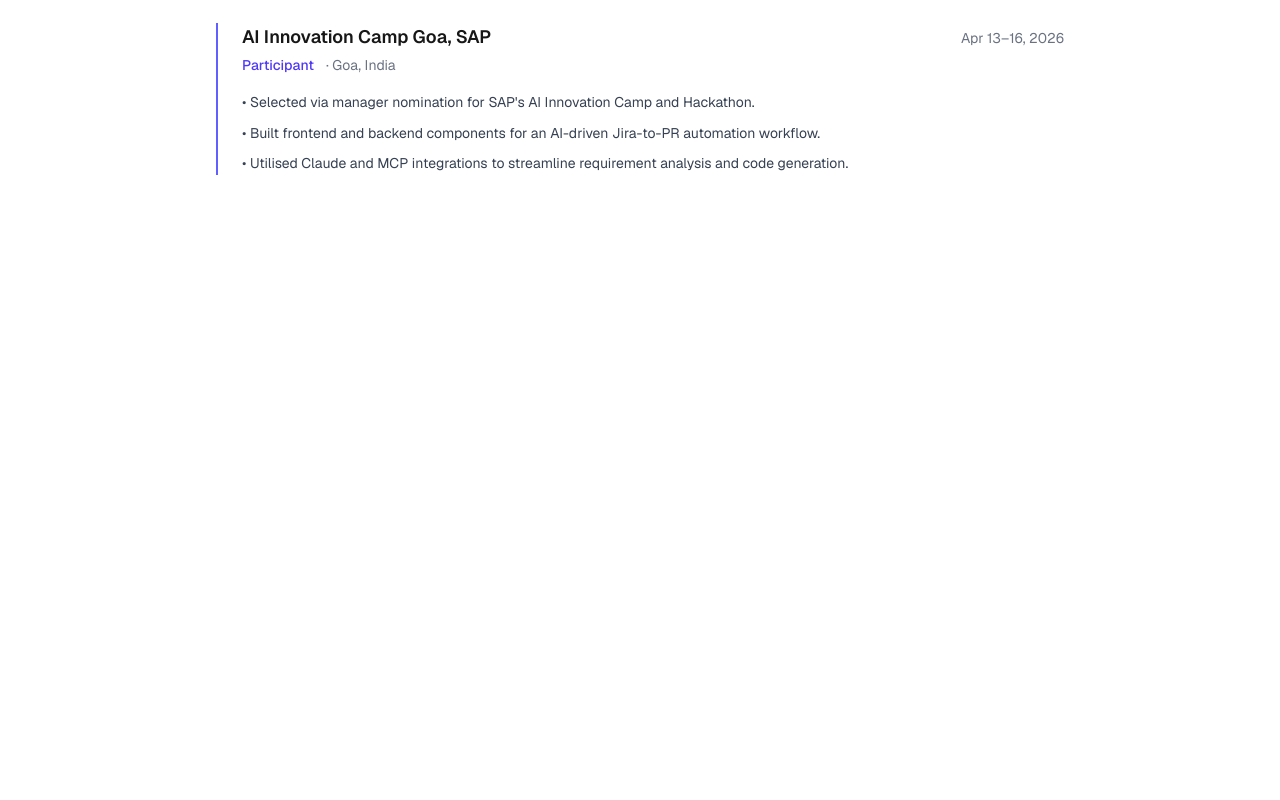
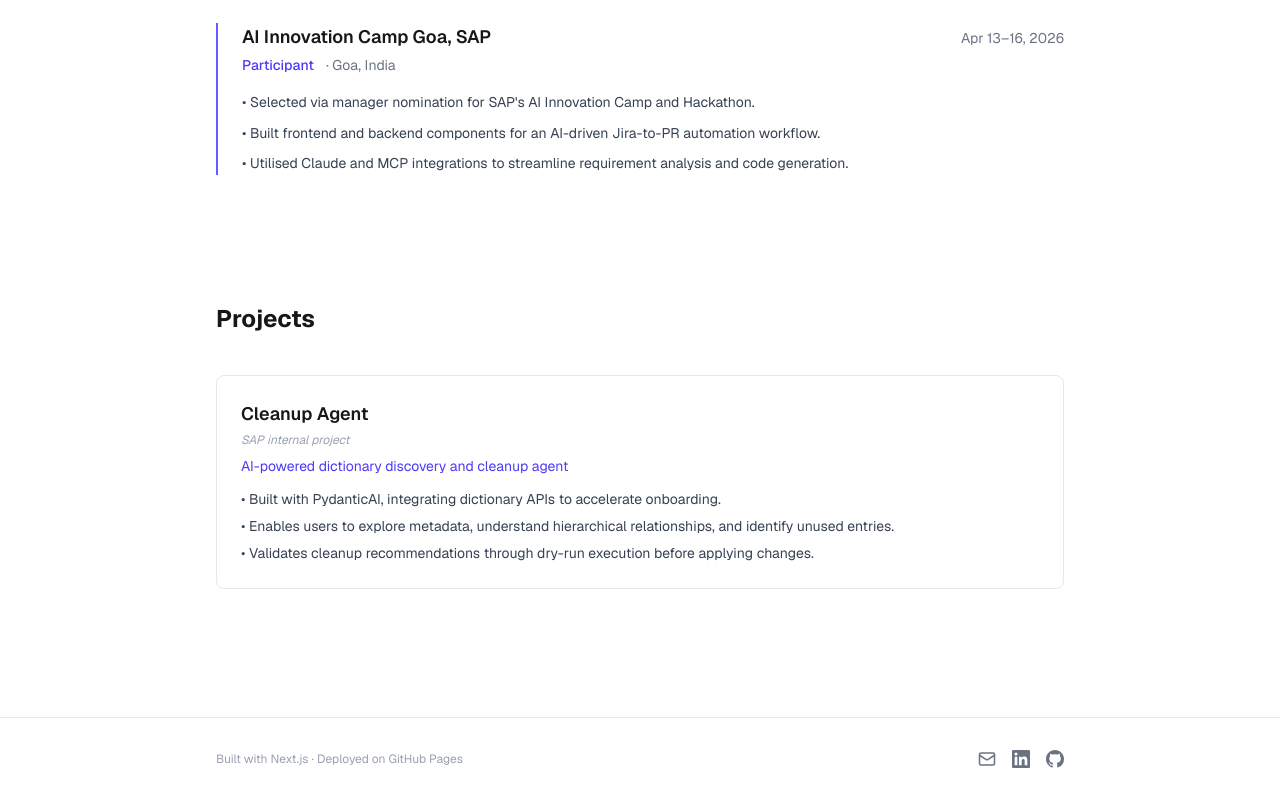
Before and after one commit to k-manisha/k-manisha.github.io, a Next.js app: page / in a window 1280 px wide. Shown: the part 2603-3403 px from the top of the page. Before the commit the page ends 2842 px from the top, so only its background shows below. Built offline with nearby package versions, Linux system fonts and the light colour scheme.

Commit message:
feat: add projects and footer section

```diff
--- a/app/page.tsx
+++ b/app/page.tsx
@@ -3,6 +3,8 @@
 import Experience from '@/components/Experience'
 import Skills from '@/components/Skills'
 import Hackathons from '@/components/Hackathons'
+import Projects from '@/components/Projects'
+import Footer from '@/components/Footer'
 
 export default function Home() {
   return (
@@ -12,6 +14,8 @@
       <Experience />
       <Skills />
       <Hackathons />
+      <Projects />
+      <Footer />
     </main>
   )
 }
--- /dev/null
+++ b/components/Footer.tsx
@@ -0,0 +1,40 @@
+import { footer } from '@/data/resume'
+import { GitHubIcon, LinkedInIcon } from '@/components/icons'
+import { Mail } from 'lucide-react'
+
+export default function Footer() {
+  return (
+    <footer className="border-t border-gray-200 dark:border-gray-800 mt-16">
+      <div className="max-w-4xl mx-auto px-6 py-8 flex flex-wrap items-center justify-between gap-4">
+        <p className="text-xs text-gray-400 dark:text-gray-500">{footer.credit}</p>
+        <div className="flex items-center gap-4">
+          <a
+            href={`mailto:${footer.email}`}
+            className="text-gray-500 hover:text-indigo-600 dark:hover:text-indigo-400 transition-colors"
+            aria-label="Email"
+          >
+            <Mail size={18} />
+          </a>
+          <a
+            href={footer.linkedin}
+            target="_blank"
+            rel="noopener noreferrer"
+            className="text-gray-500 hover:text-indigo-600 dark:hover:text-indigo-400 transition-colors"
+            aria-label="LinkedIn"
+          >
+            <LinkedInIcon size={18} />
+          </a>
+          <a
+            href={footer.github}
+            target="_blank"
+            rel="noopener noreferrer"
+            className="text-gray-500 hover:text-indigo-600 dark:hover:text-indigo-400 transition-colors"
+            aria-label="GitHub"
+          >
+            <GitHubIcon size={18} />
+          </a>
+        </div>
+      </div>
+    </footer>
+  )
+}
--- /dev/null
+++ b/components/Projects.tsx
@@ -0,0 +1,58 @@
+import { projects } from '@/data/resume'
+import { ExternalLink } from 'lucide-react'
+import { GitHubIcon } from '@/components/icons'
+
+export default function Projects() {
+  return (
+    <section id="projects" className="max-w-4xl mx-auto px-6 py-16">
+      <h2 className="text-2xl font-bold mb-10">Projects</h2>
+      <div className="space-y-6">
+        {projects.map((project) => (
+          <div
+            key={project.name}
+            className="p-6 rounded-lg border border-gray-200 dark:border-gray-800 hover:border-indigo-400 dark:hover:border-indigo-500 transition-colors"
+          >
+            <div className="flex flex-wrap items-start justify-between gap-2 mb-1">
+              <h3 className="text-lg font-semibold">{project.name}</h3>
+              <div className="flex items-center gap-3">
+                {project.githubUrl && (
+                  <a
+                    href={project.githubUrl}
+                    target="_blank"
+                    rel="noopener noreferrer"
+                    className="text-gray-500 hover:text-indigo-600 dark:hover:text-indigo-400 transition-colors"
+                    aria-label="GitHub"
+                  >
+                    <GitHubIcon size={16} />
+                  </a>
+                )}
+                {project.liveUrl && (
+                  <a
+                    href={project.liveUrl}
+                    target="_blank"
+                    rel="noopener noreferrer"
+                    className="text-gray-500 hover:text-indigo-600 dark:hover:text-indigo-400 transition-colors"
+                    aria-label="Live demo"
+                  >
+                    <ExternalLink size={16} />
+                  </a>
+                )}
+              </div>
+            </div>
+            {project.note && (
+              <p className="text-xs text-gray-400 dark:text-gray-500 mb-2 italic">{project.note}</p>
+            )}
+            <p className="text-sm text-indigo-600 dark:text-indigo-400 mb-3">{project.description}</p>
+            <ul className="space-y-1">
+              {project.bullets.map((bullet, i) => (
+                <li key={i} className="text-sm text-gray-700 dark:text-gray-300 leading-relaxed">
+                  • {bullet}
+                </li>
+              ))}
+            </ul>
+          </div>
+        ))}
+      </div>
+    </section>
+  )
+}
```
